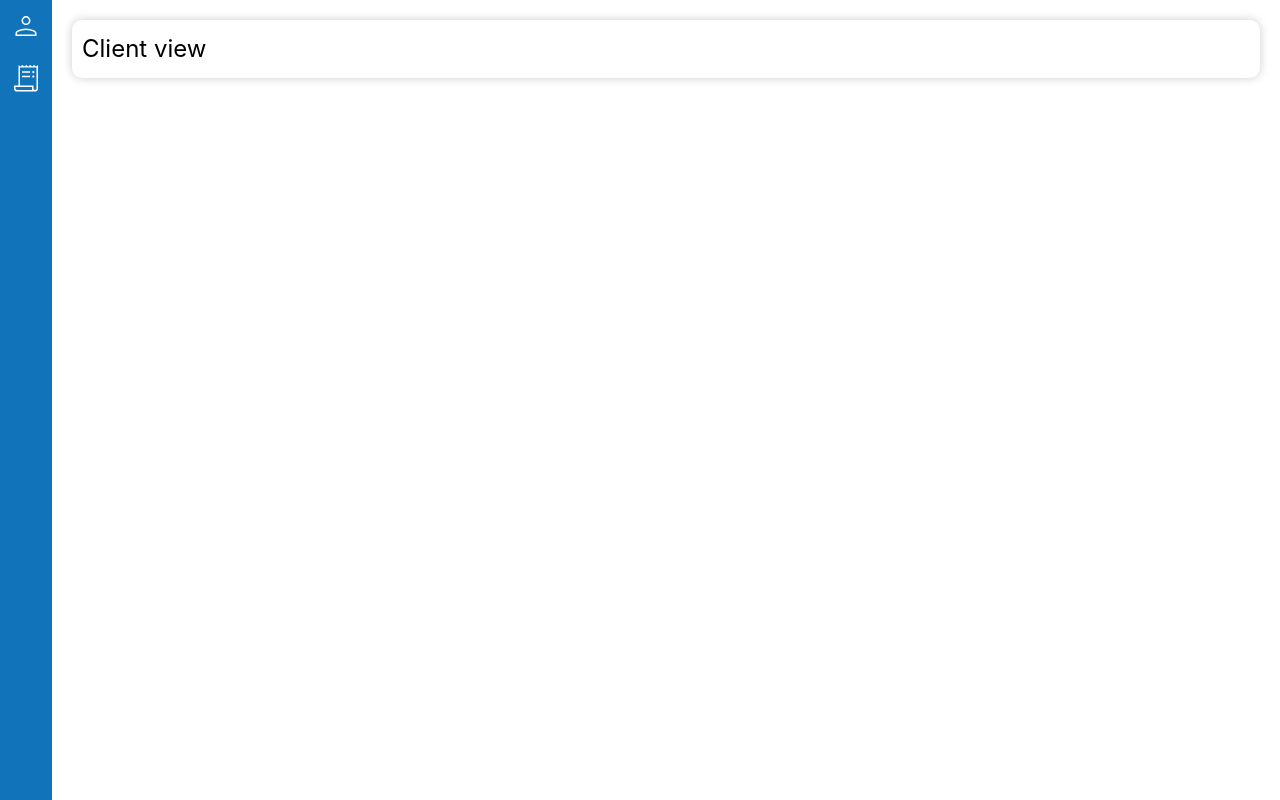
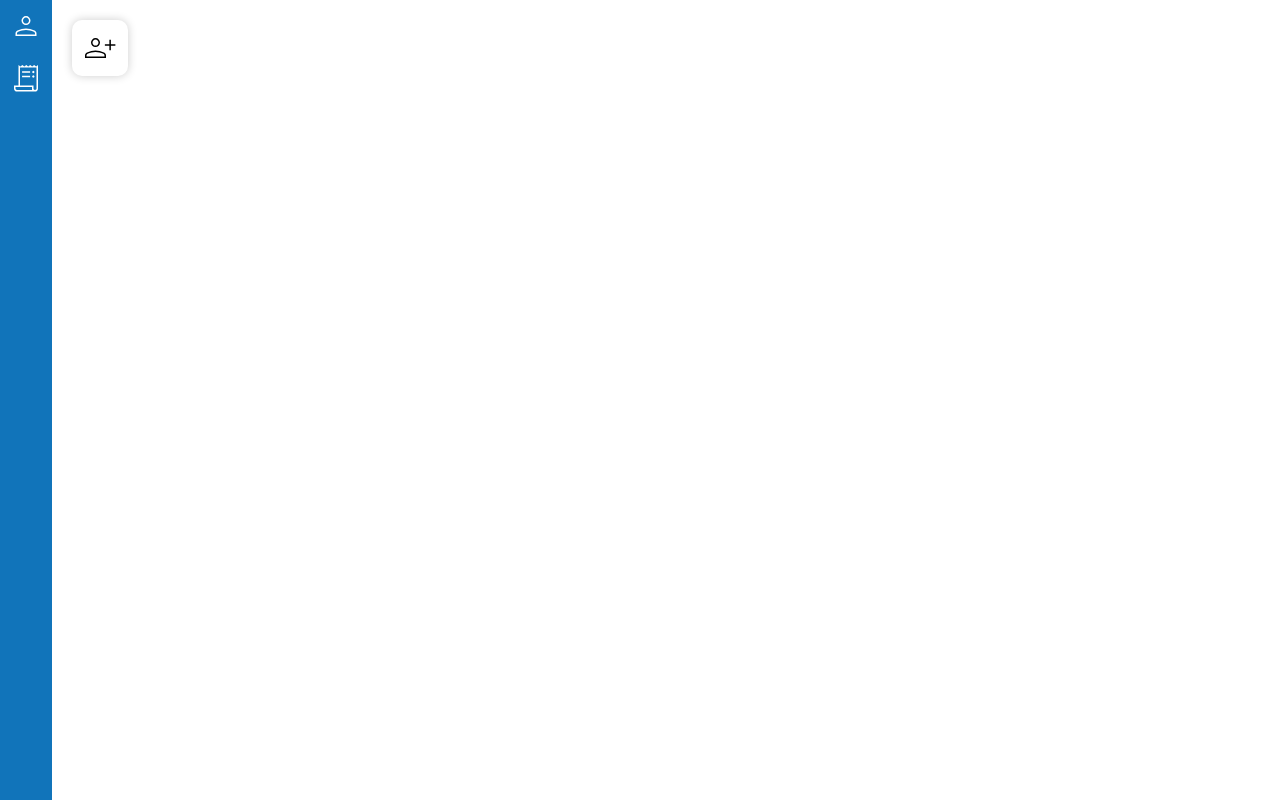
Before and after one commit to Tom4hawk7/client-manager, a React (Vite) app in the folder src/renderer/: page /client-form in a window 1280 px wide. Built offline with nearby package versions, Linux system fonts and the light colour scheme.

Commit message:
Made an addClient link

```diff
--- a/src/renderer/src/App.jsx
+++ b/src/renderer/src/App.jsx
@@ -4,25 +4,27 @@ import './assets/css/app.css'
 import person from './assets/svg/person.svg'
 import receipt from './assets/svg/receipt.svg'
 
-import Clients from './pages/Clients'
-import Sessions from './pages/Sessions'
+import ClientView from './pages/ClientView'
+import SessionView from './pages/SessionView'
+import ClientForm from './pages/ClientForm'
 
 export default function App() {
   return (
     <div className="wrapper">
       <HashRouter>
         <nav>
-          <Link to="/">
-            <img className="icon" src={person} width="36px" height="36px" />
+          <Link to="/" className="icon">
+            <img src={person} width="36px" height="36px" />
           </Link>
-          <Link to="/invoices">
-            <img className="icon" src={receipt} width="36px" height="36px" />
+          <Link to="/invoices" className="icon">
+            <img src={receipt} width="36px" height="36px" />
           </Link>
         </nav>
         <section>
           <Routes>
-            <Route path="/" element={<Clients />} />
-            <Route path="/invoices" element={<Sessions />} />
+            <Route path="/" element={<ClientView />} />
+            <Route path="/client-form" element={<ClientForm />} />
+            <Route path="/session" element={<SessionView />} />
           </Routes>
         </section>
       </HashRouter>
--- a/src/renderer/src/assets/css/app.css
+++ b/src/renderer/src/assets/css/app.css
@@ -12,9 +12,6 @@ nav {
 }
 
 section {
-  display: flex;
-  flex-direction: column;
-  flex-grow: 1;
   padding: 10px;
 }
 
--- a/src/renderer/src/assets/css/base.css
+++ b/src/renderer/src/assets/css/base.css
@@ -15,6 +15,7 @@
 a {
   text-decoration: none;
   line-height: 0;
+  margin: 0;
 }
 
 ul {
--- a/src/renderer/src/assets/css/card.css
+++ b/src/renderer/src/assets/css/card.css
@@ -1,6 +1,7 @@
 .card {
   border-radius: 10px;
   box-shadow: 0 0 10px 0px rgba(0, 0, 0, 0.2);
+  line-height: 0;
   padding: 10px;
   margin: 10px;
 }
--- /dev/null
+++ b/src/renderer/src/pages/ClientForm.jsx
@@ -0,0 +1,11 @@
+export default function ClientForm() {
+  return (
+    <form>
+      <fieldset>
+        <label htmlFor="name">Name</label>
+        <input name="name" type="text" />
+      </fieldset>
+      <button type="submit">Submit</button>
+    </form>
+  )
+}
--- /dev/null
+++ b/src/renderer/src/pages/ClientView.jsx
@@ -0,0 +1,18 @@
+import Card from '../components/Card'
+import addClient from '../assets/svg/person-add.svg'
+import { Link } from 'react-router-dom'
+
+export default function ClientView() {
+  // const ipcHandle = () => window.electron.ipcRenderer.send('ping')
+
+  return (
+    <>
+      <Card>
+        <Link to="/client-form">
+          <img src={addClient} width="36" height="36" />
+        </Link>
+      </Card>
+    </>
+  )
+}
+// className="icon"
--- a/src/renderer/src/pages/Clients.jsx
+++ /dev/null
@@ -1,13 +0,0 @@
-import Card from '../components/Card'
-
-export default function Clients() {
-  // const ipcHandle = () => window.electron.ipcRenderer.send('ping')
-
-  return (
-    <>
-      <Card>
-        <h1>Client view</h1>
-      </Card>
-    </>
-  )
-}
```
Also changed, not shown: src/renderer/src/assets/svg/person-add.svg, src/renderer/src/pages/SessionView.jsx (renamed from src/renderer/src/pages/Sessions.jsx).
